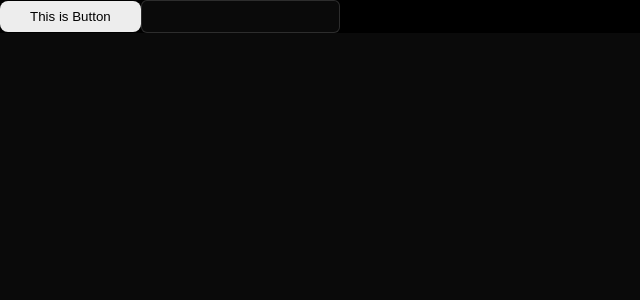
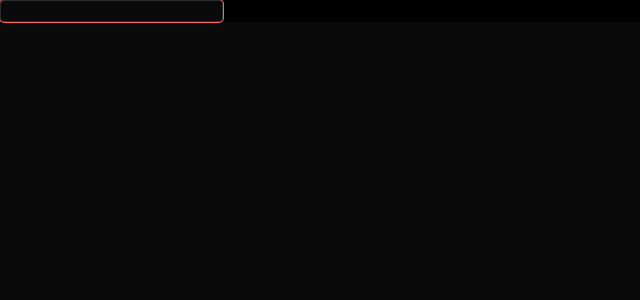
Before and after one commit to Cucumberchik/chat, a Next.js app: page / in a window 1280 px wide. Shown: the top 300 px of the page, without its empty margins (0-640 px from the left). Built offline with nearby package versions, Linux system fonts and the light colour scheme.

Commit message:
fixed input component

```diff
--- a/package.json
+++ b/package.json
@@ -3,7 +3,7 @@
   "version": "0.1.0",
   "private": true,
   "scripts": {
-    "dev": "next dev --turbo",
+    "dev": "next dev",
     "build": "next build",
     "start": "next start",
     "lint": "next lint"
--- a/src/app/page.tsx
+++ b/src/app/page.tsx
@@ -1,13 +1,15 @@
 
 import React, { FC, ReactNode } from 'react'
+import { Login } from '~/components/auth/login'
 import Button from '~/components/material-component/Button'
 import Input from '~/components/material-component/Input'
 
  const Home:FC = ():ReactNode => {
   return (
     <>
-      <Button variant="ghost" type="average" >This is Button</Button>
-      <Input variant="filled" />
+      {/* <Button variant="ghost" type="average" >This is Button</Button> */}
+      {/* <Input variant="filled" /> */}
+      <Login />
     </>
   )
 }
--- /dev/null
+++ b/src/components/auth/login.tsx
@@ -0,0 +1,18 @@
+"use client"
+import { useState, type FC, type ReactElement } from 'react'
+import {useAuth} from "~/zustand/auth"
+import Input from '../material-component/Input'
+
+export const Login:FC = ():ReactElement => {
+    const {createUser} = useAuth(s=>s);
+    const [name, setName] = useState('')
+
+
+  return (
+    <section id='login'>
+
+        {/* <Input name='email' handleChange={handleInput} /> */}
+        <Input $variant="error" value={name} name='password' onChange={(e)=>setName(e.target.value)}  />
+    </section>
+  )
+}
--- a/src/components/material-component/Button.tsx
+++ b/src/components/material-component/Button.tsx
@@ -1,4 +1,4 @@
-'use client'
+"use client"
 import styled from "@emotion/styled"
 import {FC} from 'react'
 import { Material } from '~/types/matial-components'
--- a/src/components/material-component/Input.tsx
+++ b/src/components/material-component/Input.tsx
@@ -1,40 +1,28 @@
 'use client'
 import styled from '@emotion/styled'
-import { FC } from 'react'
 import { Material } from '~/types/matial-components'
 
-const Input:FC<Material.InputType> = ({variant = "filled", type = "normal", onChange, value}) => {
 
     let style:any = {
-        filled: `
-         background: var(--ds-background-100);
-         box-shadow: 0 0 0 1px var(--border-color);
-         border: 1px solid var(--ds-gray-alpha-400);
-         &:focus {
-            box-shadow: 0 0 0 1px var(--ds-gray-alpha-600),0 0 0 4px hsla(0,0%,100%,.24);
-        }
-        `,
-        error: `
-         background: var(--ds-background-100);
-         box-shadow: 0 0 0 1px var(--ds-red-900);
-         border:none;
-         &:focus {
-            box-shadow:0 0 0 1px var(--ds-red-900), 0 0 0 4px rgb(229, 72, 77, 0.5);
-
-        }
-        `
+        filled: { bx: `var(--border-color)`, br: `1px solid var(--ds-gray-alpha-400)`, fc: `var(--ds-gray-alpha-600),0 0 0 4px hsla(0,0%,100%,.24)`},
+        error: { bx: `var(--ds-red-900)`, br: `1px solid var(--ds-gray-alpha-400)`, fc: `var(--ds-red-900), 0 0 0 4px rgb(229, 72, 77, 0.5)`}
     }
 
-    let InputStyle = styled.input`
-        color: var(--geist-foreground);
-        padding: 8px 10px;
-        transition: box-shadow .15s;
-        border-radius: 6px;
-        max-width: 100%;
+const Input = styled.input<Material.InputType>`
+    color: var(--geist-foreground);
+    background: var(--ds-background-100);
+    transition: box-shadow .2s;
+    font-size: 17px;
+    border-radius: 4px;
+    max-width: 100%;
+    padding: ${({$p})=> $p};
+    width: ${({$width})=> $width}px;
+    height: ${({$width})=> $width}px;
+    box-shadow: 0 0 0 1px ${({$variant})=>style[$variant].bx};
+    border: ${({$variant})=>style[$variant].br};
+    &:focus{
+    box-shadow: 0 0 0 1px ${({$variant})=>style[$variant].fc};
 
-        ${style[variant]}
-    `
-    return <InputStyle onChange={onChange} value={value} />
-}
-
+    }
+`
 export default Input
--- a/src/styles/app.scss
+++ b/src/styles/app.scss
@@ -1,9 +1,13 @@
+@import url('https://fonts.googleapis.com/css2?family=Instrument+Sans:ital,wght@0,400..700;1,400..700&display=swap');
+
 * {
     margin: 0;
     padding: 0;
     box-sizing: border-box;
+	font-family: var(--font-femely);
 }
 :root {
+	--font-femely: "IBM Plex Sans", sans-serif;;
     --white: 255, 255, 255;
 	--geist-color-primary-geist-background: #000;
 	--geist-color-primary-accents-1: #111;
--- /dev/null
+++ b/src/zustand/auth.ts
@@ -0,0 +1,25 @@
+import { create } from "zustand";
+import { Auth } from "~/types/matial-components";
+import { dencryptionUser, encryptionUser } from "./encryption";
+
+
+interface AuthType {
+    user: null | Auth.UserType,
+    createUser:(obj:Auth.UserType) => void
+}
+
+
+export const useAuth = create<AuthType>((set)=>({
+    user: null,
+    createUser:(obj)=>{
+        const postObj = encryptionUser(obj);
+        console.log('Ecryption',postObj);
+        const getObj = dencryptionUser(postObj);
+
+        console.log('decryption',getObj);
+        console.log('original',obj);
+
+
+
+    }
+}))
--- /dev/null
+++ b/src/zustand/code.ts
@@ -0,0 +1,69 @@
+export const symbolEncryption:any = {
+    _:'_google=',
+    1:'_k=',
+    2:'_s=',
+    3:'_d=',
+    4:'_o=',
+    5:'_c=',
+    6:'_q=',
+    7:'_m=',
+    8:'_l=',
+    9:'_b=',
+    0:'_e=',
+    a: '_btu=',
+    b: '_cli=',
+    c: '_5=',
+    d: '_3=',
+    e: '_0=',
+    f: '_f=',
+    g: '_g=',
+    h: '_hz=',
+    i: '_iz=',
+    j: '_jq=',
+    k: '_1s=',
+    l: '_8s=',
+    m: '_7s=',
+    n: '_ns=',
+    o: '_zv=',
+    p: '_pd=',
+    q: '_6c=',
+    r: '_rz=',
+    s: '_2s=',
+    t: '_at=',
+    u: '_uv=',
+    v: '_vd=',
+    w: '_zw=',
+    x: '_rx=',
+    y: '_vy=',
+    z: '_jzv=',
+    A: '_ap=',
+    B: '_9p=',
+    C: '_5p=',
+    D: '_3p=',
+    E: '_0p=',
+    F: '_qp=',
+    G: '_lv=',
+    H: '_Zz=',
+    I: '_izB=',
+    J: '_4q=',
+    K: '_1S=',
+    L: '_bos=',
+    M: '_ls=',
+    N: '_nJs=',
+    O: '_zPv=',
+    P: '_Ppd=',
+    Q: '_qOc=',
+    R: '_Roz=',
+    S: '_2sS=',
+    T: '_atT=',
+    U: '_uvI=',
+    V: '_vld=',
+    W: '_zwm=',
+    X: '_rcx=',
+    Y: '_Uvy=',
+    Z: '_jLzv=',
+    ' ':"_qq=",
+    ':':"_fs=",
+    '@':"_ga=",
+    '.':"_jo="
+};
--- /dev/null
+++ b/src/zustand/encryption.ts
@@ -0,0 +1,42 @@
+import { Auth } from "~/types/matial-components";
+import { symbolEncryption } from "./code";
+
+function encryption(str:string):string {
+    const strArray:string[] = str.split('');
+    const result:string[] = [];
+    for(let i = 0; i < str.length; i++){
+       let curr:string = strArray[i];
+       const item:string = symbolEncryption[curr]
+       result.push(item)
+    }
+
+    return result.join('');
+
+}
+function decryption(str:string):string {
+    let symbolEncryptionValueArray:string[] = Object.values(symbolEncryption);
+    let symbolEncryptionKeyArray:string[] = Object.keys(symbolEncryption)
+
+    return str.replace(/_[a-zA-Z0-9]+=/g, (el)=>{
+        let idx:number = symbolEncryptionValueArray.indexOf(el)
+        return symbolEncryptionKeyArray[idx]
+    });
+}
+export function encryptionUser(obj:Auth.UserType):Auth.UserType {
+    return {
+        name: encryption(obj.name),
+        email:encryption(obj.email),
+        identificator:encryption(obj.identificator),
+        password:encryption(obj.password),
+        date_creat:encryption(obj.date_creat),
+    }
+}
+export function dencryptionUser(obj:Auth.UserType):Auth.UserType {
+    return {
+        name: decryption(obj.name),
+        email: decryption(obj.email),
+        identificator: decryption(obj.identificator),
+        password: decryption(obj.password),
+        date_creat: decryption(obj.date_creat),
+    }
+}
```
Also changed, not shown: src/types/matial-components.d.ts (+16 -5 lines).
